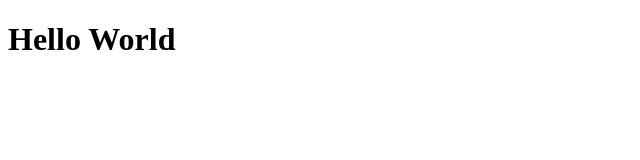
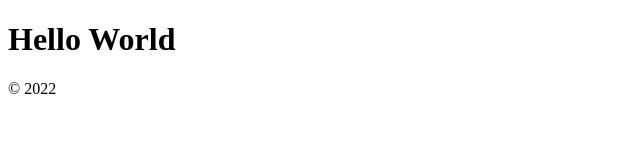
Before and after one commit to WBrooks28/read-n-relax, a plain HTML site: page index.html in a window 1280 px wide. Shown: the full height of the page, 0-640 px from the left. Drawn offline with Linux system fonts and the light colour scheme.

Commit message:
added footer

```diff
--- a/index.html
+++ b/index.html
@@ -8,5 +8,6 @@
 </head>
 <body>
     <h1>Hello World</h1>
+    <footer>&copy; 2022</footer>
 </body>
 </html>
```
